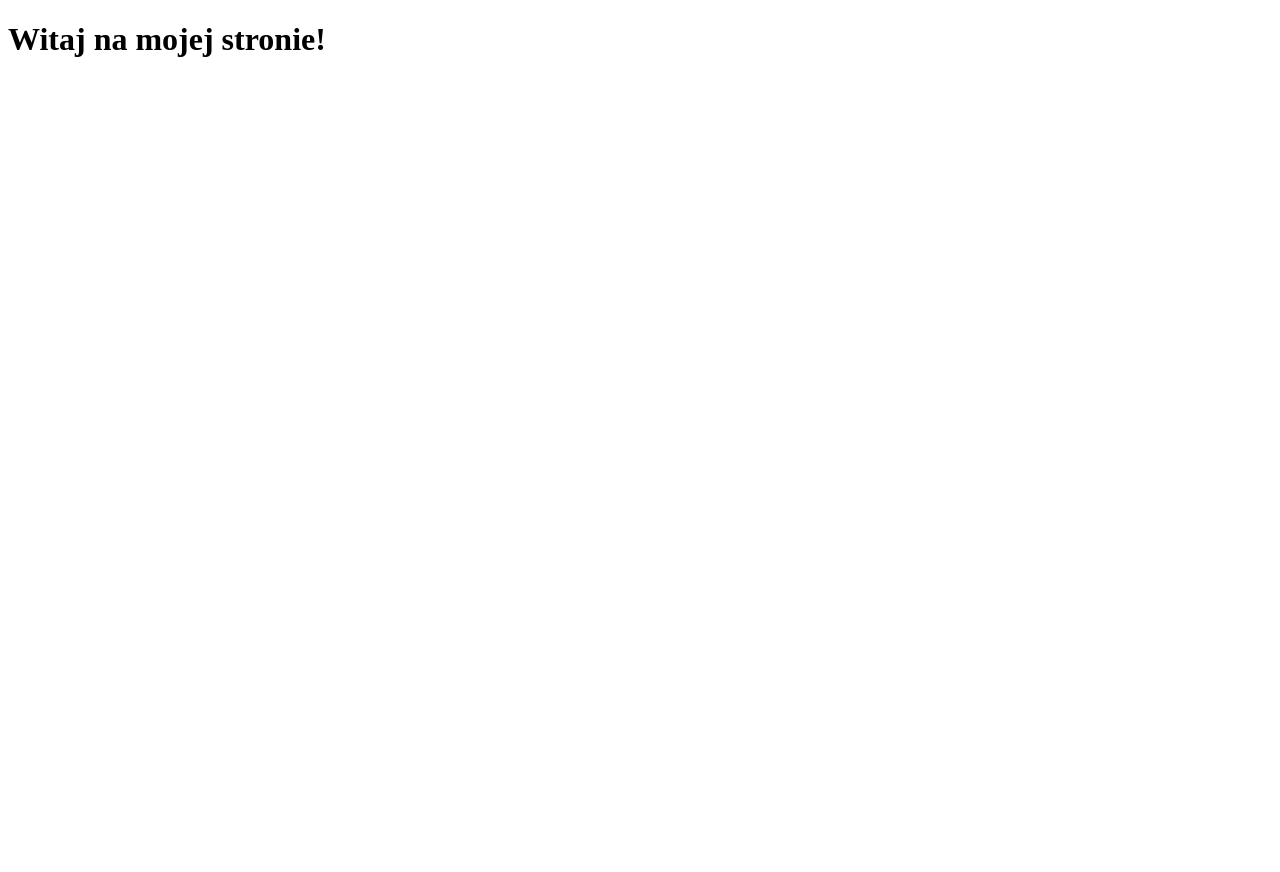
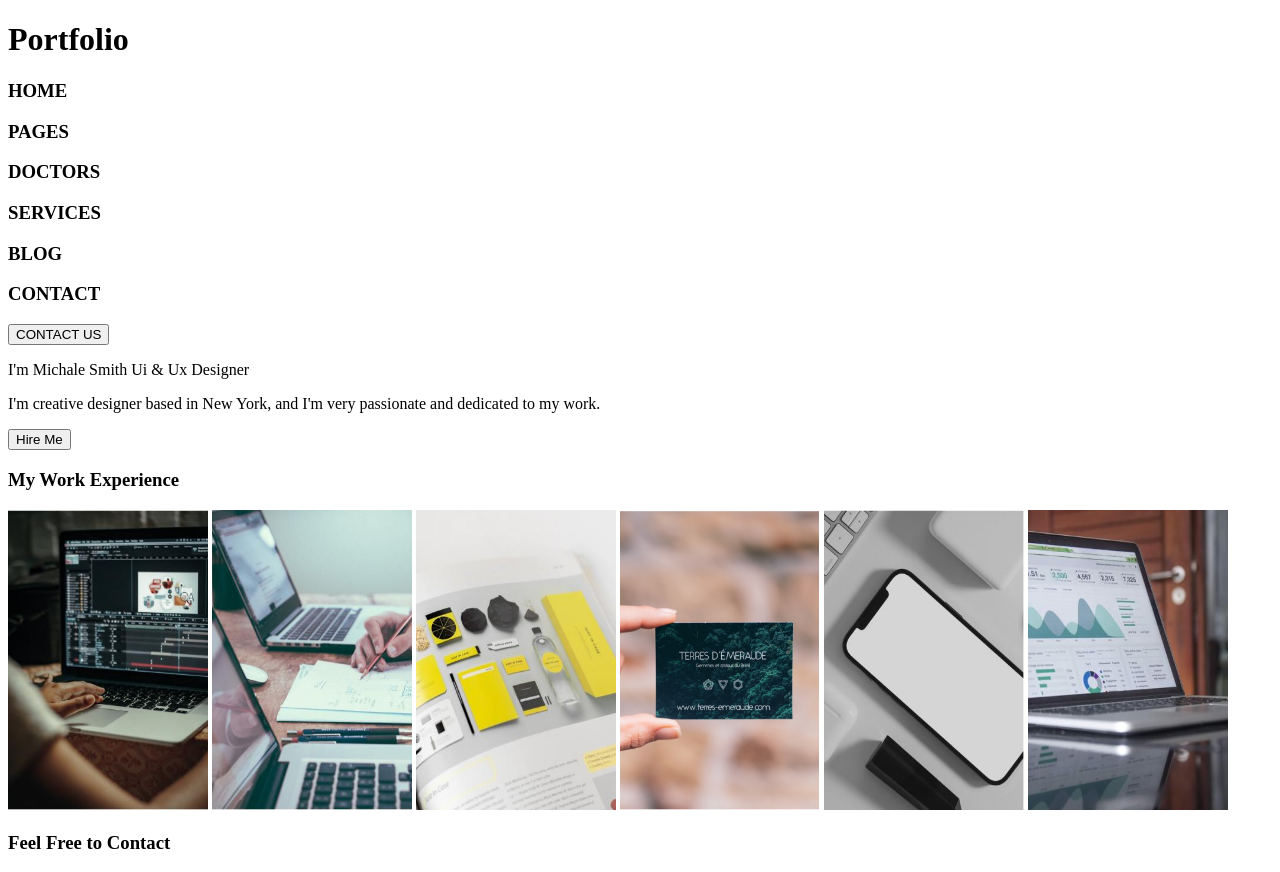
Before and after one commit to ThorMS1982/goit-markup-hw-01, a plain HTML site: page index.html in a window 1280 px wide. Shown: the top 872 px of the page. Before the commit the page ends 800 px from the top, so only its background shows below. Drawn offline with Linux system fonts and the light colour scheme.

Commit message:
Napisany index.html i dodany katalog zdjec

```diff
--- a/index.html
+++ b/index.html
@@ -7,19 +7,54 @@
 </head>
 <body>
     <header>
-        <h1>Witaj na mojej stronie!</h1>
+        <h1>Portfolio</h1>
+
+        <nav>
+            <h3>HOME</h3>
+            <h3>PAGES</h3>
+            <h3>DOCTORS</h3>
+            <h3>SERVICES</h3>
+            <h3>BLOG</h3>
+            <h3>CONTACT</h3>
+            <button>CONTACT US</button>
+        </nav>
+
     </header>
 
-    <nav>
-        <!-- Tutaj możesz dodać nawigację do innych stron lub sekcji -->
-    </nav>
+        <main>
 
-    <main>
-        <!-- Tutaj umieść treść główną swojej strony -->
+        <section>
+            <p>I'm Michale Smith Ui & Ux Designer</p>
+            <p>I'm creative designer based in New York, and I'm very passionate and dedicated to my work.</p>
+            <button>Hire Me</button>
+        </section>
+
+        <section>
+            <h3>My Work Experience</h3>
+            <img src="images/image_1.jpg" width="200" height="300" alt="Motion Graphics">
+            <img src="images/image_2.jpg" width="200" height="300" alt="E-Learning App">
+            <img src="images/image_3.jpg" width="200" height="300" alt="Visual Design">
+            <img src="images/image_4.jpg" width="200" height="300" alt="Buisness Card">
+            <img src="images/image_5.jpg" width="200" height="300" alt="Mockup">
+            <img src="images/image_6.jpg" width="200" height="300" alt="Web Application">
+        </section>
+
+        <section>
+            <h3>Feel Free to Contact</h3>
+            <img src="images/image_7.jpg" width="300" height="400">
+            <button>Contact Us</button>
+        </section>
+
     </main>
 
     <footer>
-        <!-- Tutaj możesz dodać stopkę z informacjami o stronie lub linkami -->
+        <h2>Portfolio</h2>
+        <h3>Home</h3>
+        <h3>About</h3>
+        <h3>Services</h3>
+        <h3>Portfolio</h3>
+        <h3>Blog</h3>
+        <h3>Contact</h3>
     </footer>
 </body>
 </html>
```
Also changed, not shown: images/image_1.jpg (added), images/image_2.jpg (added), images/image_3.jpg (added), images/image_4.jpg (added), images/image_5.jpg (added), images/image_6.jpg (added), images/image_7.jpg (added).
